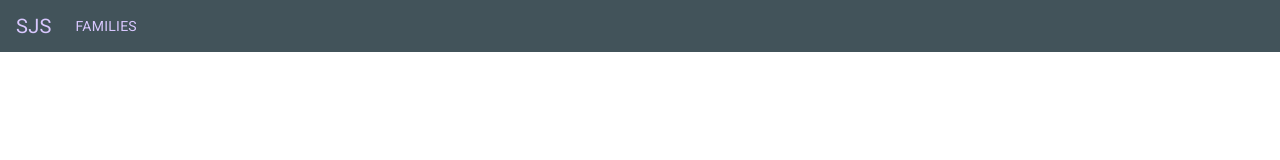
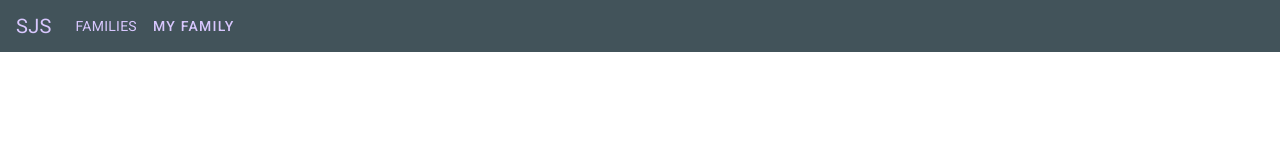
Before and after one commit to sanyam786/demo-heroku-ui, an Angular app: page /login in a window 1280 px wide. Shown: the top 160 px of the page. Built offline with nearby package versions, Linux system fonts and the light colour scheme.

Commit message:
adding my family

```diff
--- a/src/app/app.component.html
+++ b/src/app/app.component.html
@@ -4,6 +4,10 @@
     <div class="navbar-nav mr-auto">
       <li class="nav-item">
         <a routerLink="dashboard" class="nav-link font-color-primary">FAMILIES</a>
+      </li>
+      <li class="nav-item">
+        <button class="font-color-primary" mat-button (click)="viewMyProfile()">MY FAMILY</button>
+        <!-- <a (click)="viewMyProfile()" class="nav-link font-color-primary">My Family</a> -->
       </li>
       <!-- <li class="nav-item">
         <a routerLink="add" class="nav-link">ADD MEMBER</a>
--- a/src/app/app.component.ts
+++ b/src/app/app.component.ts
@@ -1,5 +1,6 @@
-import { Component, Injectable, HostListener } from '@angular/core';
+import { Component, Injectable, HostListener, OnInit } from '@angular/core';
 import { Router } from '@angular/router';
+import { FamilyMemberService } from 'src/app/services/familyMember.service';
 import { AuthService } from './services/authService.service';
 
 @Injectable({
@@ -10,12 +11,20 @@ import { AuthService } from './services/authService.service';
   templateUrl: './app.component.html',
   styleUrls: ['./app.component.css']
 })
-export class AppComponent {
+export class AppComponent implements OnInit {
   title = 'Sadhumargi Sangh Directory';
+  loggedInMemberId = 0;
 
-  constructor(private router: Router, private authService: AuthService) {
+  constructor(private router: Router,
+    private authService: AuthService,
+    private familyMemberService: FamilyMemberService
+  ) {
     this.setViewportHeight();
     this.addEventListeners();
+  }
+
+  ngOnInit(): void {
+    this.loggedInMemberId = this.familyMemberService.getLoggedInMemberId();
   }
 
   // Function to dynamically calculate and set the viewport height
@@ -41,4 +50,11 @@ export class AppComponent {
     }
     return false;
   }
+
+  viewMyProfile() {
+      if(this.loggedInMemberId !== 0){
+        // Navigate to the view component and pass the id
+      this.router.navigate(['/view', this.loggedInMemberId]);
+      }
+  }
 }
```
